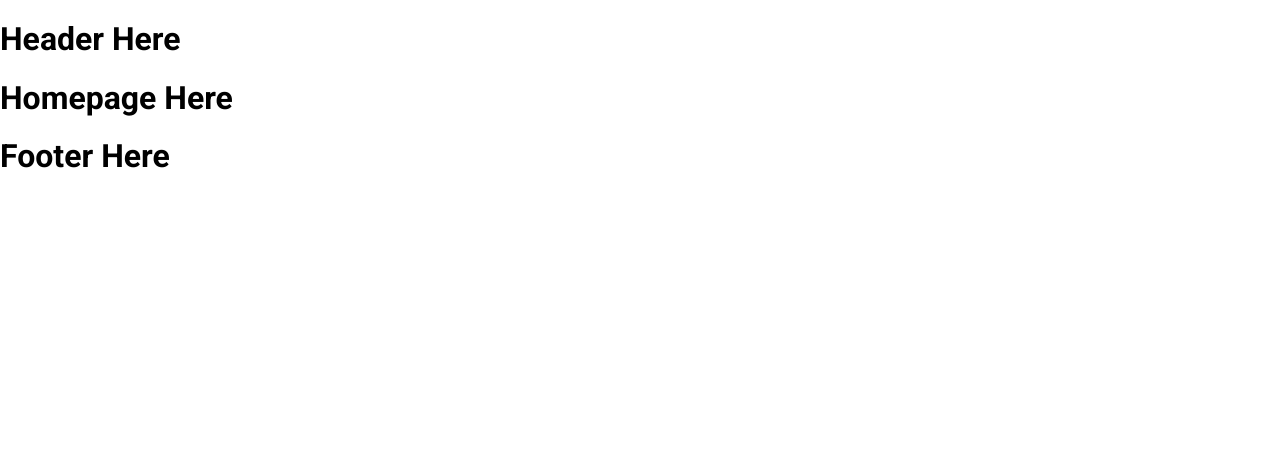
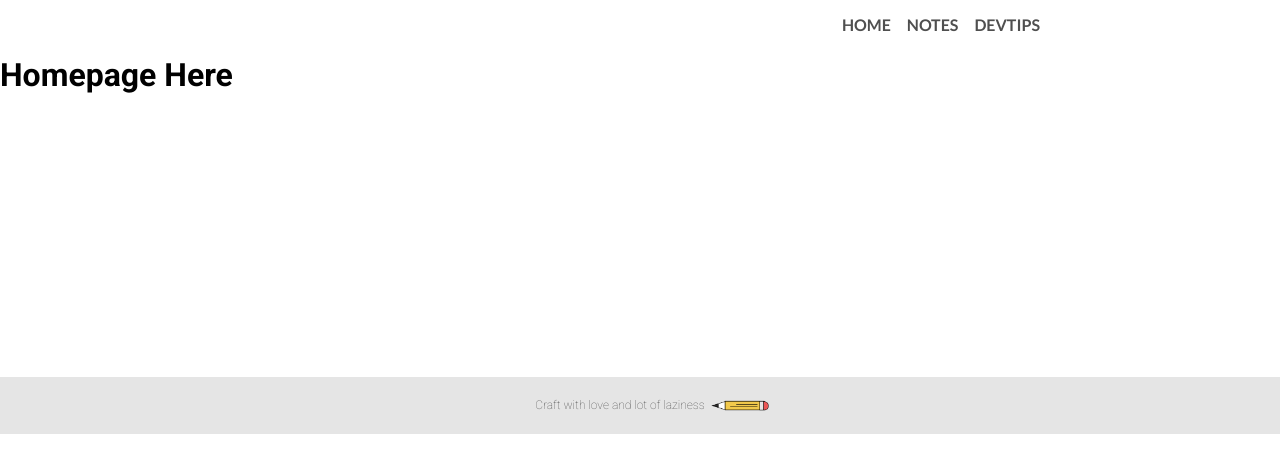
Before and after one commit to elukuro/goheruv2.0.5, a React (Vite) app: page / in a window 1280 px wide. Shown: the top 472 px of the page. Built offline with nearby package versions, Linux system fonts and the light colour scheme.

Commit message:
feat: set header and footer

```diff
--- /dev/null
+++ b/src/components/footer.tsx
@@ -0,0 +1,13 @@
+import plant from "../assets/images/pencil.png"
+const Footer = () => {
+  return(
+    <>
+      <div className="footer">
+        <p className="footer__text">Craft with love and lot of laziness</p>
+        <img src={plant} alt="plant" className="footer__image"/>
+      </div>
+    </>
+  )
+}
+
+export default Footer;
--- a/src/components/header.tsx
+++ b/src/components/header.tsx
@@ -0,0 +1,42 @@
+const Header = () => {
+  const header = [
+    {
+      name: "home",
+      link: "#home"
+    },
+    {
+      name: "notes",
+      link: "#notes"
+    },
+    {
+      name: "devtips",
+      link: "#devtips"
+    },
+    // {
+    //   name: "book",
+    //   link: "#book"
+    // }
+  ]
+
+  const RenderList = () =>{
+    return(
+      header.map((item, index) => {
+        return(
+          <li key={index}><a href={item.link}>{item.name}</a></li>
+        )
+      })
+    )
+  }
+
+  return(
+    <>
+      <div className="header">
+      <ul className="header__nav">
+        <RenderList/>
+      </ul>
+      </div>
+    </>
+  )
+}
+
+export default Header;
--- a/src/layout/default.tsx
+++ b/src/layout/default.tsx
@@ -1,9 +1,14 @@
+import Header from "../components/header";
+import Footer from "../components/footer";
+
 const DefaultLayout = (props: { children: any; }) => {
   return(
     <>
-      <h1>Header Here</h1>
-        {props.children}
-      <h1>Footer Here</h1>
+      <Header/>
+        <div className="content">
+          {props.children}
+        </div>
+      <Footer/>
     </>
   )
 }
--- a/src/style/_color.scss
+++ b/src/style/_color.scss
@@ -1,4 +1,5 @@
 $black: #000;
 $dark-gray:#4F4F4F;
 $gray:#828282;
+$light-gray:#E5E5E5;
 $yellow: #F2C94C;
--- a/src/style/index.scss
+++ b/src/style/index.scss
@@ -6,3 +6,49 @@
 body{
   font-family: $roboto;
 }
+.content{
+  min-height: 320px;
+}
+
+.header{
+  max-width: $max-width;
+  margin:0 auto;
+  &__nav{
+  display: flex;
+  justify-content:flex-end;
+  gap:16px;
+  align-items: center;
+  li{
+    list-style-type: none;
+    a{
+      text-transform: uppercase;
+      text-decoration: none;
+      font-family: $lato;
+      font-weight: $bold;
+      color:$dark-gray;
+      &:hover{
+        border-bottom: 3px solid $yellow;
+      }
+    }
+  }
+ }
+}
+
+.footer{
+  display: flex;
+  justify-content: center;
+  align-items: center;
+  gap: 30px;
+  width: 100%;
+  margin:0 auto;
+  background-color: $light-gray;
+  &__text{
+    font-size: $content-2;
+    color:$dark-gray;
+    font-weight: $light;
+  }
+  &__image{
+    width:10px;
+    transform: rotate(90deg);
+  }
+}
```
